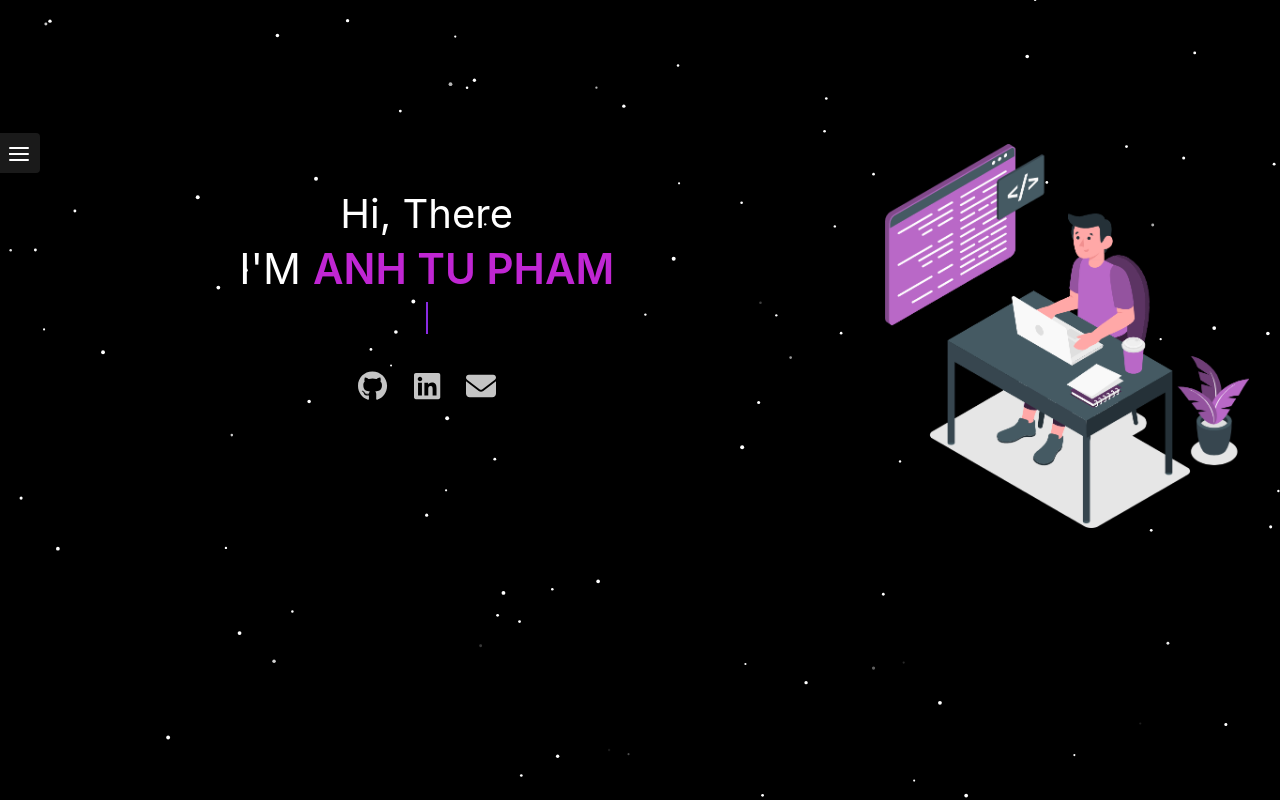
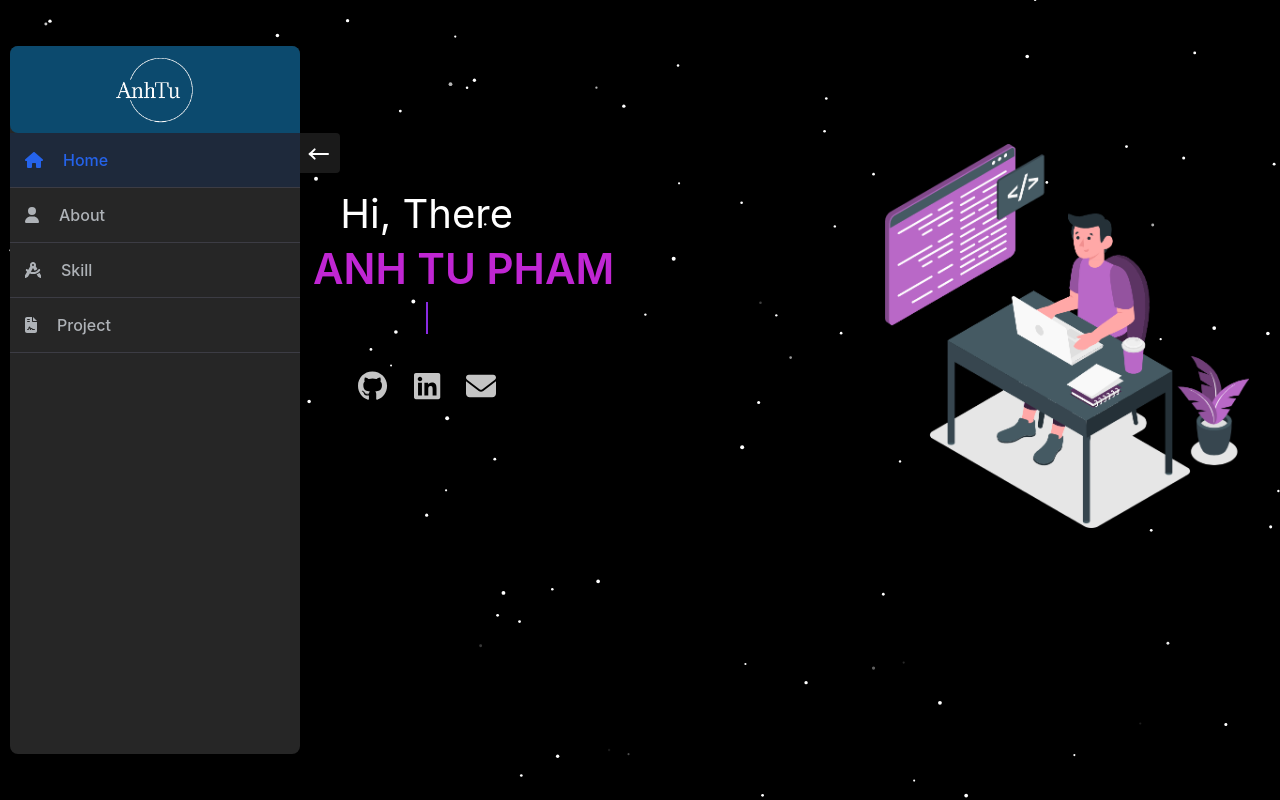
Before and after one commit to anhtuspham/portfolio, a React (Vite) app: page / in a window 1280 px wide. Shown: the top 800 px of the page. Built offline with nearby package versions, Linux system fonts and the light colour scheme.

Commit message:
refactor: change sidebar state

```diff
--- a/src/assets/pages/Sidebar/Sidebar.jsx
+++ b/src/assets/pages/Sidebar/Sidebar.jsx
@@ -12,7 +12,7 @@ import styles from "./Sidebar.module.css";
 import MenuItem from "../../components/MenuItem";
 
 function Sidebar() {
-  const [active, setActive] = useState(false);
+  const [active, setActive] = useState(true);
   const [activeMenuItem, setActiveMenuItem] = useState(() => {
     return localStorage.getItem('menuItem') || 'home'
   });
```
